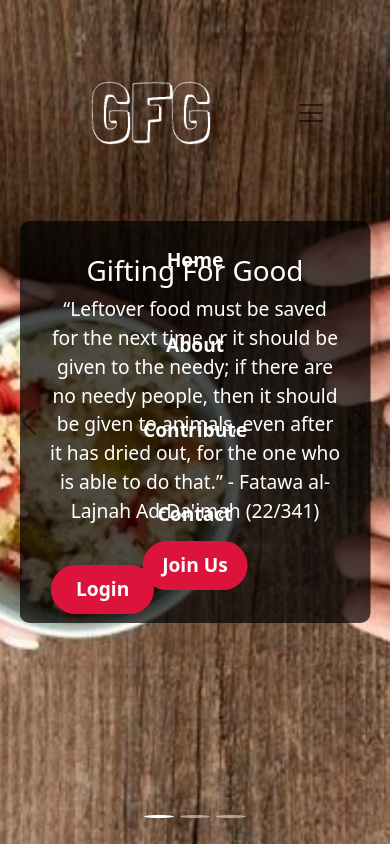
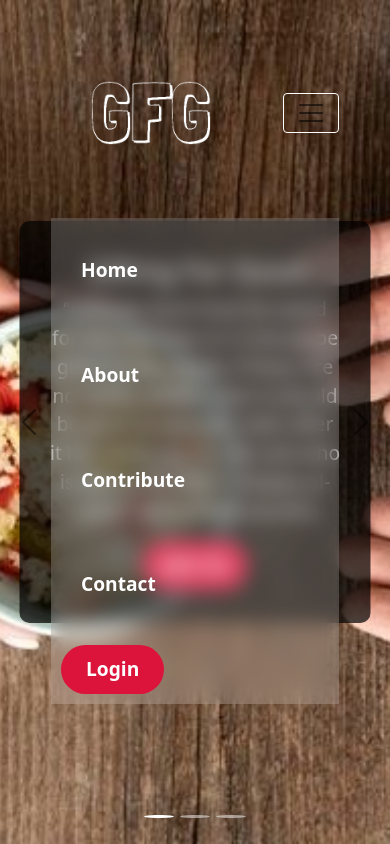
Before and after one commit to aysha-c-s/GiftingForGood, a PHP site: page / in a window 390 px wide, after a click that opens the changed part. Run offline with PHP 8.4, Linux system fonts and the light colour scheme.

Commit message:
no message

```diff
--- a/projectry3/index.html
+++ b/projectry3/index.html
@@ -41,7 +41,7 @@
       </nav>
 
     <!-- hero section -->
-    <div id="carouselExampleIndicators" class="carousel slide">
+    <div id="carouselExampleIndicators" class="carousel slide" data-bs-ride="carousel" data-bs-interval="5000">
         <div class="carousel-indicators">
           <button type="button" data-bs-target="#carouselExampleIndicators" data-bs-slide-to="0" class="active" aria-current="true" aria-label="Slide 1"></button>
           <button type="button" data-bs-target="#carouselExampleIndicators" data-bs-slide-to="1" aria-label="Slide 2"></button>
--- a/projectry3/style.css
+++ b/projectry3/style.css
@@ -13,9 +13,49 @@
     background-size: cover;
 }
 
+.navbar-nav {
+    display: flex;
+    align-items: center;
+    gap: 10px; /* Adjust the gap between items */
+}
+
+.navbar-collapse {
+    position: relative;
+}
+
+/* Navbar default state: transparent background */
 .navbar {
-    background: transparent;
+    background-color: transparent;
 }
+
+/* Navbar-toggler border color */
+.navbar-toggler {
+    border-color:white!important; /* Adjust the color as needed */
+}
+
+/* When the navbar-collapse is shown, apply the white blur background */
+.navbar-collapse.show {
+    background-color: rgba(255, 255, 255, 0.2); /* Adjust the opacity as needed */
+
+}
+
+@media (max-width: 991.98px) {
+    .navbar-collapse {
+        background-color: rgba(255, 255, 255, 0.2); /* Adjust the opacity as needed */
+        backdrop-filter: blur(10px);
+        padding: 10px;
+    }
+
+    .navbar-nav {
+        flex-direction: column;
+        align-items: flex-start; /* Adjust alignment for toggle menu */
+    }
+
+    .nav-item {
+        margin-bottom: 10px; /* Adjust spacing between items */
+    }
+}
+
 
 .logo {
     width: 200px;
@@ -60,11 +100,6 @@
 
 }
 
-nav ul li a:hover {
-    color: crimson;
-    transition: .3s;
-}
-
 
 button {
     border: none;
@@ -106,16 +141,20 @@
     justify-content: center;
     align-items: center;
     flex-direction: column;
-    animation: swipe-up 1s ease-out forwards;
+    animation: swipe-in 3s ease-out forwards;
 }
 
 @keyframes swipe-up {
     from {
-        transform: translate(-50%, 100%); /* Start from below the screen */
+        right: 100%; /* Start off the screen on the right */
     }
     to {
-        transform: translate(-50%, -50%); /* End at the center */
+        right: 50%; /* End at 50% right */
     }
+}
+
+.carousel-item {
+    transition: transform 2s ease, opacity 1.5s ease;
 }
 
 
```
